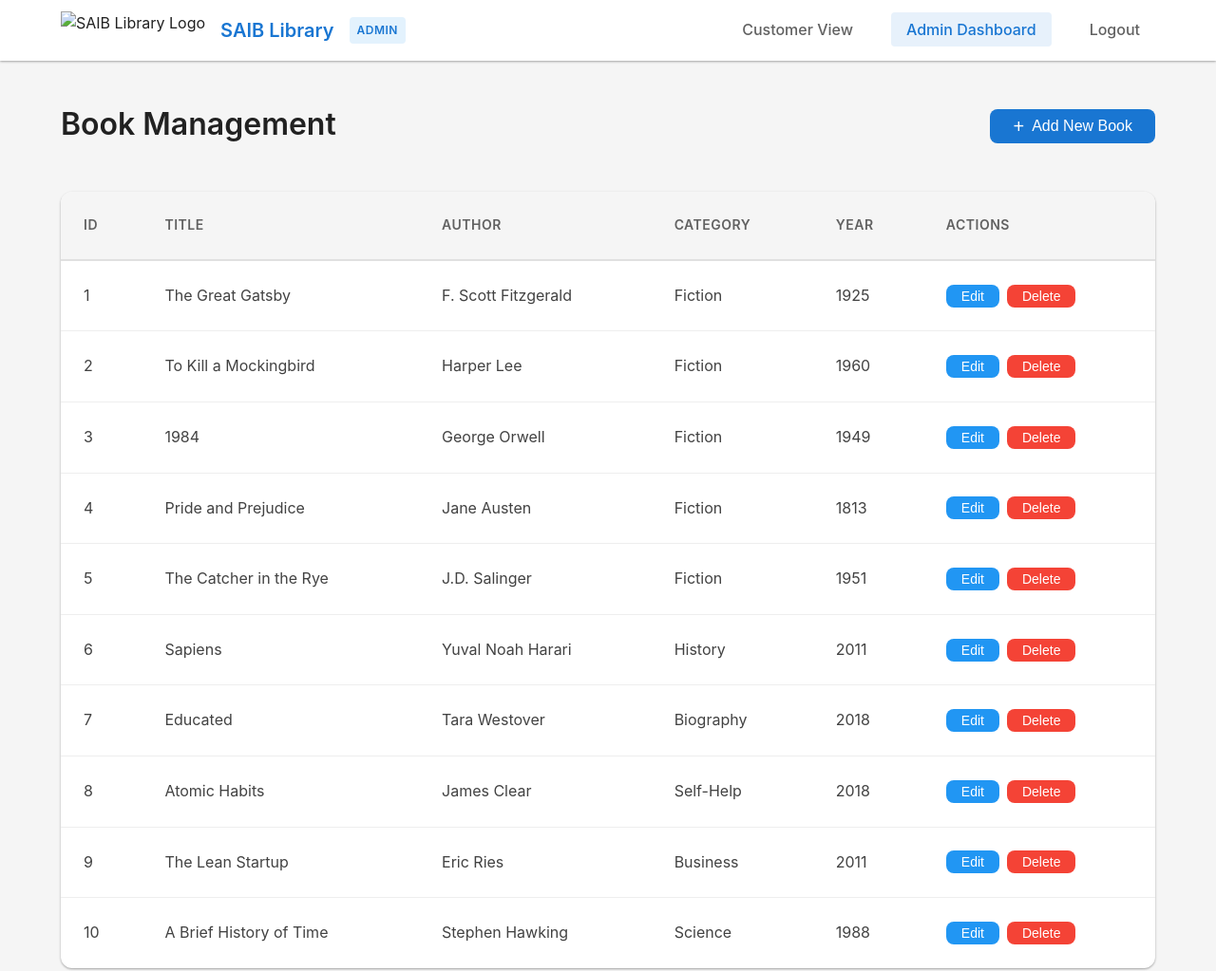
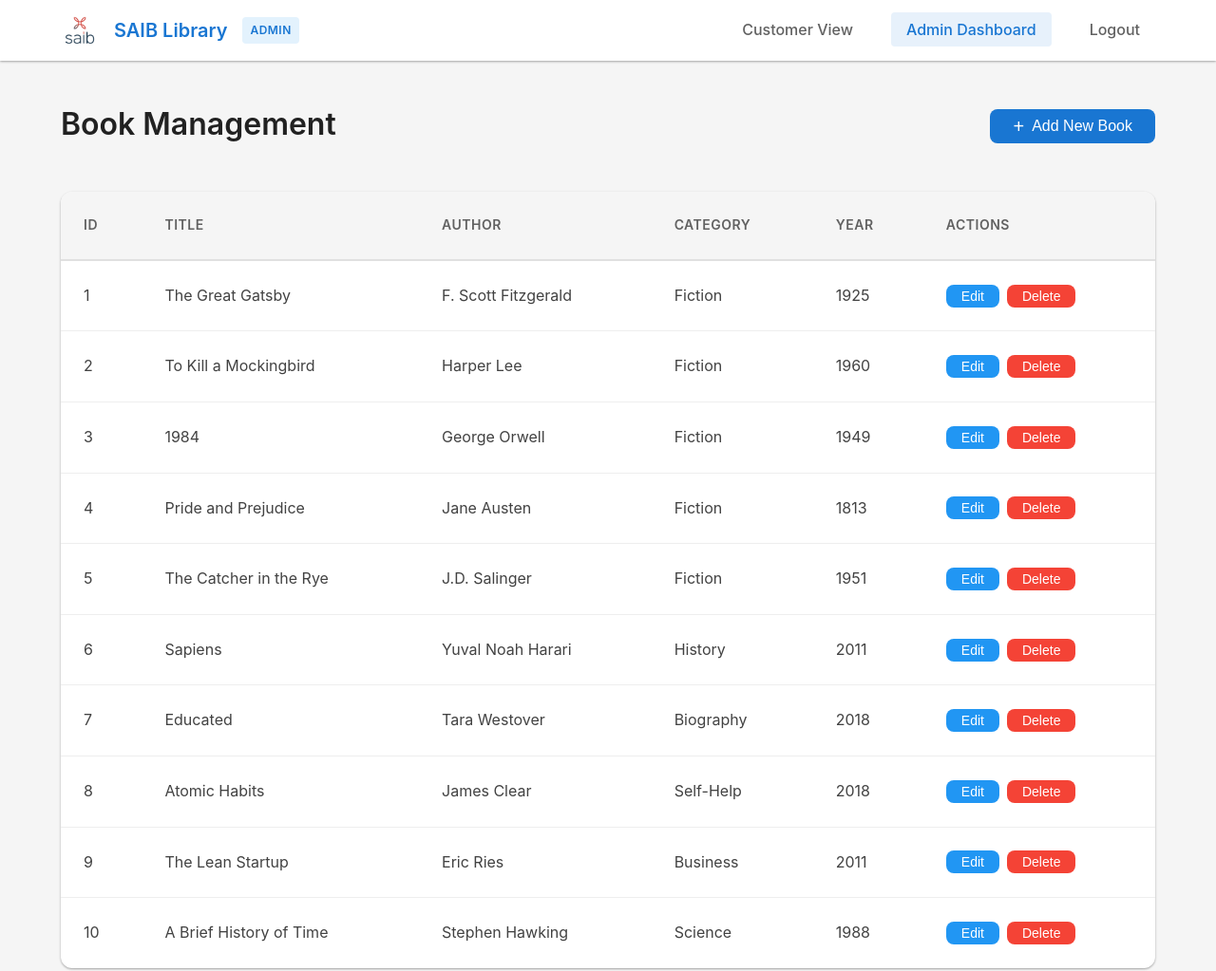
Before and after one commit to amoha183/SAIB-Library-System, a plain HTML site: page frontend/admin.html in a window 1280 px wide. Shown: the whole page at 95% size. Drawn offline with Linux system fonts and the light colour scheme.

Commit message:
add logo

```diff
--- a/frontend/admin.html
+++ b/frontend/admin.html
@@ -11,7 +11,7 @@
     <nav class="navbar">
         <div class="navbar-container">
             <div class="navbar-brand">
-                <img src="saiblogo.png" alt="SAIB Library Logo" class="navbar-logo">
+                <img src="../saiblogo.png" alt="SAIB Library Logo" class="navbar-logo">
                 <h2>SAIB Library</h2>
                 <span class="badge badge-admin">Admin</span>
             </div>
```
Also changed, not shown: frontend/customer.html (+1 -1 lines), frontend/index.html (+1 -1 lines).
